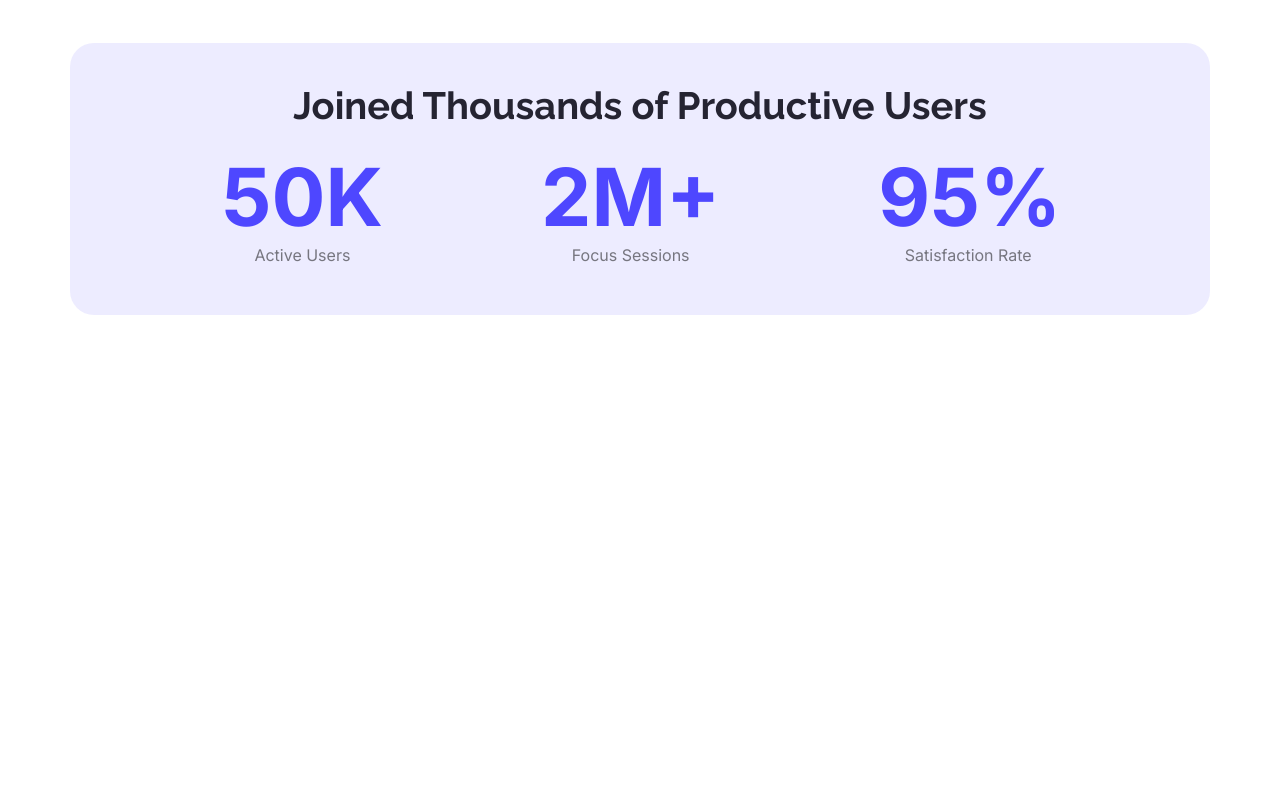
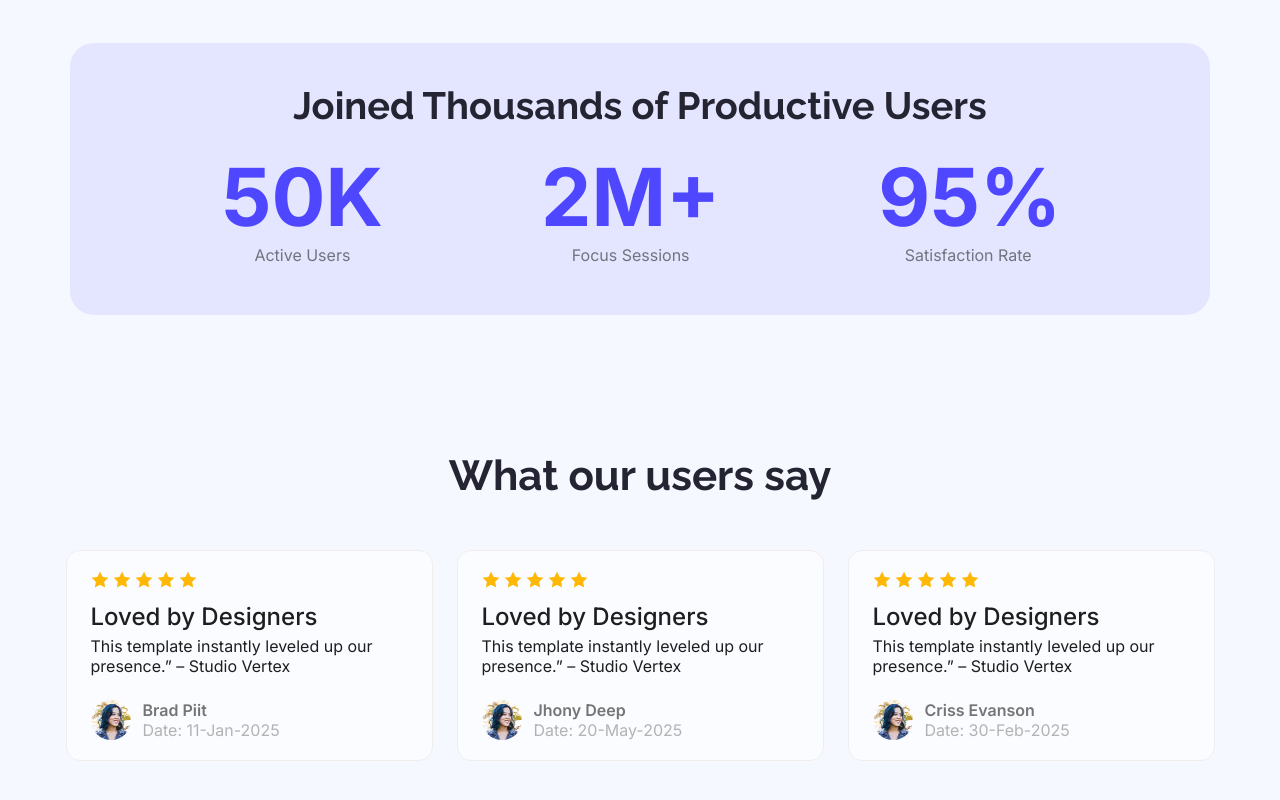
Before and after one commit to onik-nandi/Assignment_1-HTML-CSS-, a plain HTML site: page index.html in a window 1280 px wide. Shown: the part 1116-1916 px from the top of the page. Before the commit the page ends 1567 px from the top, so only its background shows below. Drawn offline with Linux system fonts and the light colour scheme.

Commit message:
user feadback area complete

```diff
--- a/CSS/style.css
+++ b/CSS/style.css
@@ -12,7 +12,7 @@
 }
 body{
     margin: 0 auto;
-
+    background: rgb(245,248,255);
 }
 /* common area */
 /* color section */
@@ -37,12 +37,19 @@ body{
 .pera_txt{
   font-family: "Inter", sans-serif;
   font-weight: regular;
-  font-style: normal
+  font-style: normal;
+}
+.pera_semib{
+  font-family: "Inter", sans-serif;
+  font-weight: 600;
+  font-style: normal;
+  color: #757575;
+    font-size: 16px;
 }
 .pera_head{
     font-family: "Inter", sans-serif;
   font-weight: bold;
-  font-style: normal
+  font-style: normal;
 }
 /* common  text area*/
 
@@ -101,6 +108,7 @@ body{
 main{
     max-width: 1140px;
     margin: 0 auto;
+    background: rgb(245,248,255);
 }
 /* action area */
 .action-content {
@@ -173,6 +181,67 @@ main{
     color: rgba(0, 0, 0, 0.5);
 }
 /* Productive Users Section */
+/* User's Feedback Section */
+.user-feedback-area {
+    display: flex;
+    flex-direction: column;
+    justify-content: center;
+    align-items: center;
+    margin-bottom: 130px;
+}
+.user-title-txt{
+    font-size: 42px;
+    color: #252432;
+}
+.user-feedback-area .user-review{
+    margin-top: 50px;
+    display: flex;
+    align-items: center;
+    gap: 24px;
+}
+.user-feedback-area .user-review .user-review-conent {
+    width: 367px;
+    padding: 0 24px;
+    background: #ffffff7f;
+    border: 1px solid #F2EDED;
+    border-radius: 14px;
+}
+.user-feedback-area .user-review .user-review-conent span{
+    margin-top: 20px;
+    display: block;
+}
+.user-feedback-area .user-review .user-review-conent .user-h3{
+    font-size: 24px;
+    color: #1E1E1E;
+    font-weight: 500;
+    margin-top: 10px;
+}
+.user-feedback-area .user-review .user-review-conent .user-pera{
+    font-size: 16px;
+    color: #1E1E1E;
+    padding-top: 5px;
+    padding-bottom: 24px;
+}
+.user-feedback-area .user-review .reviewer{
+    display: flex;
+    gap: 12px;
+}
+.user-feedback-area .user-review .reviewer .reviewer-img{
+    width: 40px;
+    height: 40px;
+    border-radius: 50%;
+    margin-bottom: 20px;
+}
+.user-feedback-area .user-review .reviewer .reviewer-img img{
+    width: 100%;
+    height: 100%;
+    border-radius: 50%;
+}
+.user-feedback-area .user-review .reviewer .reviewer_name .reviewe-date{
+    font-size: 16px;
+    color: #B3B3B3;
 
+}
+/* User's Feedback Section */
 
 /* main  area */
--- a/index.html
+++ b/index.html
@@ -71,6 +71,88 @@
         </div>
       </section>
       <!-- Productive Users Section -->
+      <!-- User's Feedback Section -->
+      <section class="user-feedback-section">
+        <div class="user-feedback-area">
+          <div class="user-title">
+            <h1 class="header_txt user-title-txt">What our users say</h1>
+          </div>
+          <div class="user-review">
+            <div class="user-review-conent">
+              <span>
+                <img src="./Images/icon-star.png" alt="star-icon" />
+                <img src="./Images/icon-star.png" alt="star-icon" />
+                <img src="./Images/icon-star.png" alt="star-icon" />
+                <img src="./Images/icon-star.png" alt="star-icon" />
+                <img src="./Images/icon-star.png" alt="star-icon" />
+              </span>
+              <h3 class="pera_head user-h3">Loved by Designers</h3>
+              <p class="pera_txt user-pera">
+                This template instantly leveled up our presence.” – Studio
+                Vertex
+              </p>
+              <div class="reviewer">
+                <div class="reviewer-img">
+                  <img src="./Images/avatar.png" alt="reviwerimg" />
+                </div>
+                <div class="reviewer_name">
+                  <h4 class="reviewer-name pera_semib">Brad Piit</h4>
+                  <p class="reviewe-date pera_txt">Date: 11-Jan-2025</p>
+                </div>
+              </div>
+            </div>
+
+            <div class="user-review-conent">
+              <span>
+                <img src="./Images/icon-star.png" alt="star-icon" />
+                <img src="./Images/icon-star.png" alt="star-icon" />
+                <img src="./Images/icon-star.png" alt="star-icon" />
+                <img src="./Images/icon-star.png" alt="star-icon" />
+                <img src="./Images/icon-star.png" alt="star-icon" />
+              </span>
+              <h3 class="pera_head user-h3">Loved by Designers</h3>
+              <p class="pera_txt user-pera">
+                This template instantly leveled up our presence.” – Studio
+                Vertex
+              </p>
+              <div class="reviewer">
+                <div class="reviewer-img">
+                  <img src="./Images/avatar.png" alt="reviwerimg" />
+                </div>
+                <div class="reviewer_name">
+                  <h4 class="reviewer-name pera_semib">Jhony Deep</h4>
+                  <p class="reviewe-date pera_txt">Date: 20-May-2025</p>
+                </div>
+              </div>
+            </div>
+
+            <div class="user-review-conent">
+              <span>
+                <img src="./Images/icon-star.png" alt="star-icon" />
+                <img src="./Images/icon-star.png" alt="star-icon" />
+                <img src="./Images/icon-star.png" alt="star-icon" />
+                <img src="./Images/icon-star.png" alt="star-icon" />
+                <img src="./Images/icon-star.png" alt="star-icon" />
+              </span>
+              <h3 class="pera_head user-h3">Loved by Designers</h3>
+              <p class="pera_txt user-pera">
+                This template instantly leveled up our presence.” – Studio
+                Vertex
+              </p>
+              <div class="reviewer">
+                <div class="reviewer-img">
+                  <img src="./Images/avatar.png" alt="reviwerimg" />
+                </div>
+                <div class="reviewer_name">
+                  <h4 class="reviewer-name pera_semib">Criss Evanson</h4>
+                  <p class="reviewe-date pera_txt">Date: 30-Feb-2025</p>
+                </div>
+              </div>
+            </div>
+          </div>
+        </div>
+      </section>
+      <!-- User's Feedback Section -->
     </main>
     <!-- main section -->
   </body>
```
